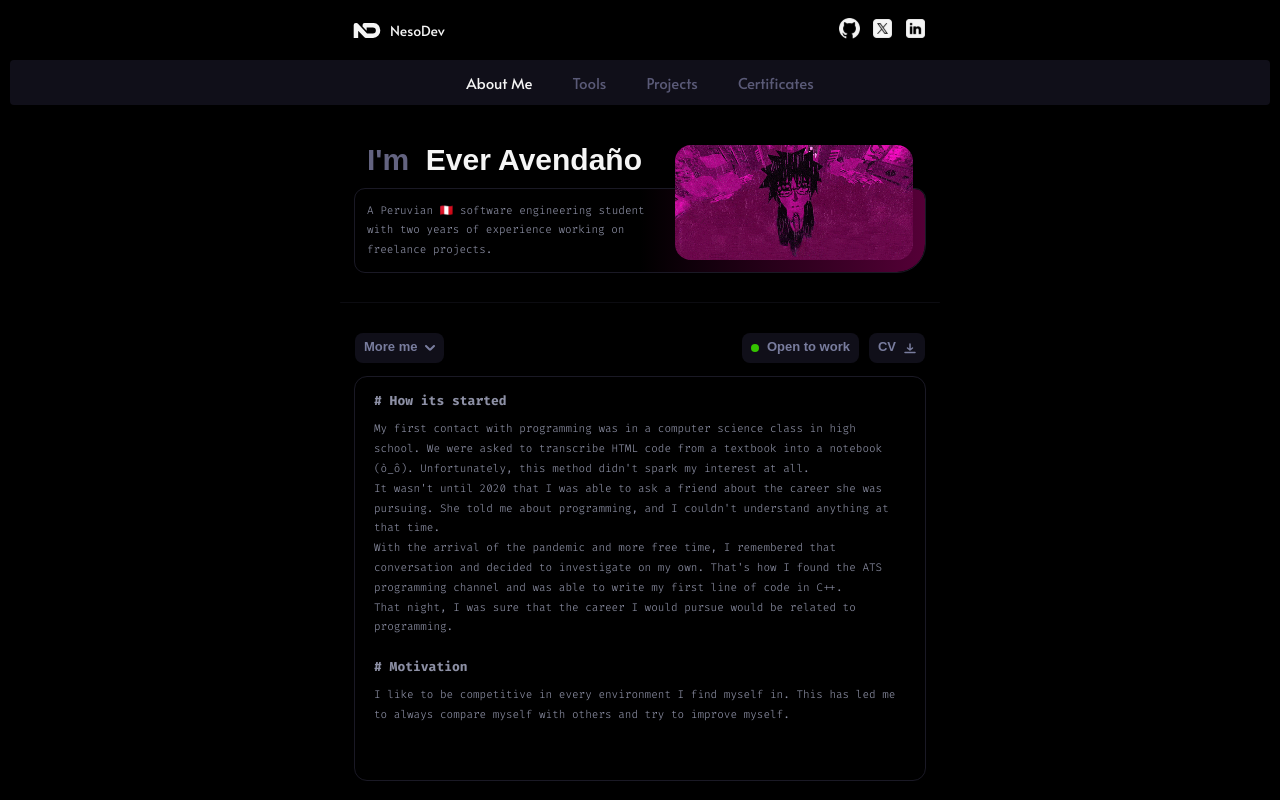
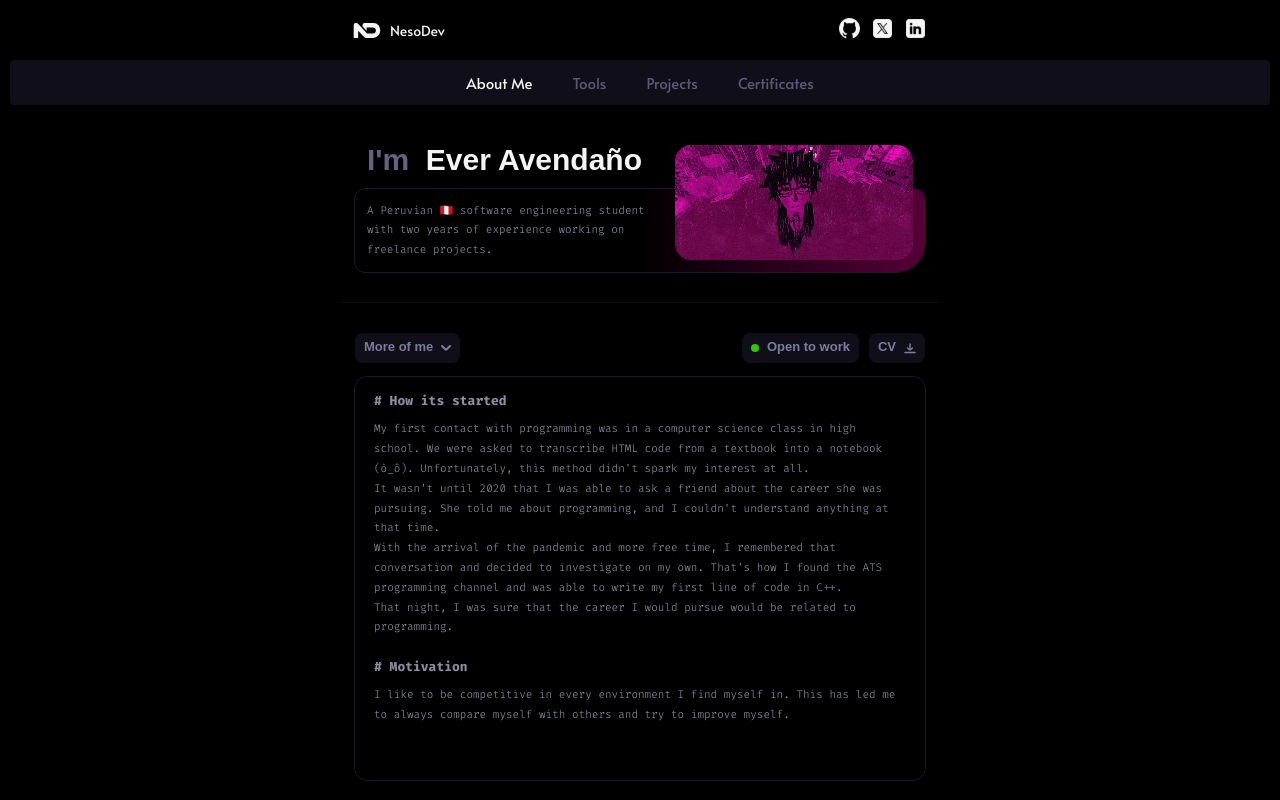
Before and after one commit to NesoDev/portfolio-nesodev, a Vue app: page /about/resume in a window 1280 px wide. Built offline with nearby package versions, Linux system fonts and the light colour scheme; a web font is replaced by a local one.

Commit message:
building about view

```diff
--- a/src/views/AboutView.vue
+++ b/src/views/AboutView.vue
@@ -22,7 +22,7 @@
                 <div id="dropdown-more-me" ref="dropdownRef">
                     <button id="btn-more-me" :class="openedDropdown ? 'btn-more-selected' : 'btn-more-deselected'"
                         @click="handleDropDown">
-                        <p>More me</p>
+                        <p>More of me</p>
                         <svg :class="{ rotated: openedDropdown }"  width="10" height="6" viewBox="0 0 10 6" fill="none" xmlns="http://www.w3.org/2000/svg">
                             <path d="M1 1L4.29289 4.29289C4.68342 4.68342 5.31658 4.68342 5.70711 4.29289L9 1"
                                 stroke="#797D9E" stroke-width="2" stroke-linecap="round" />
```
